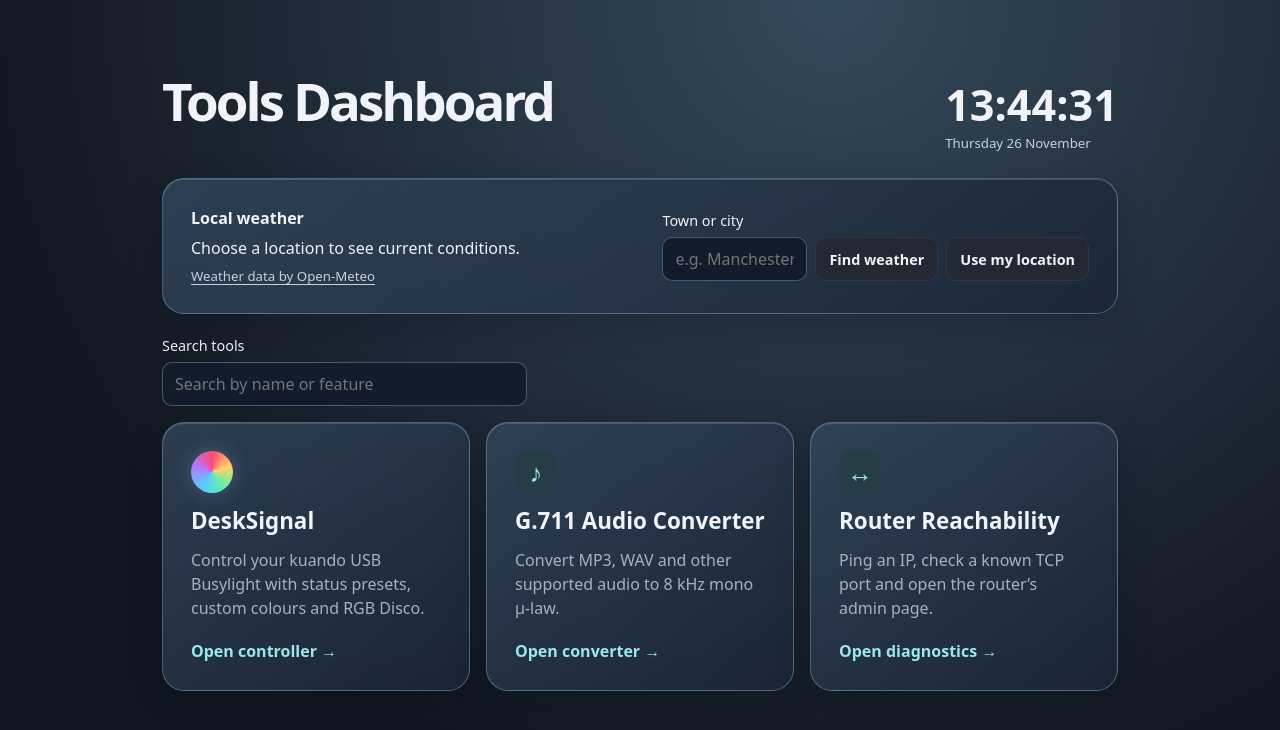
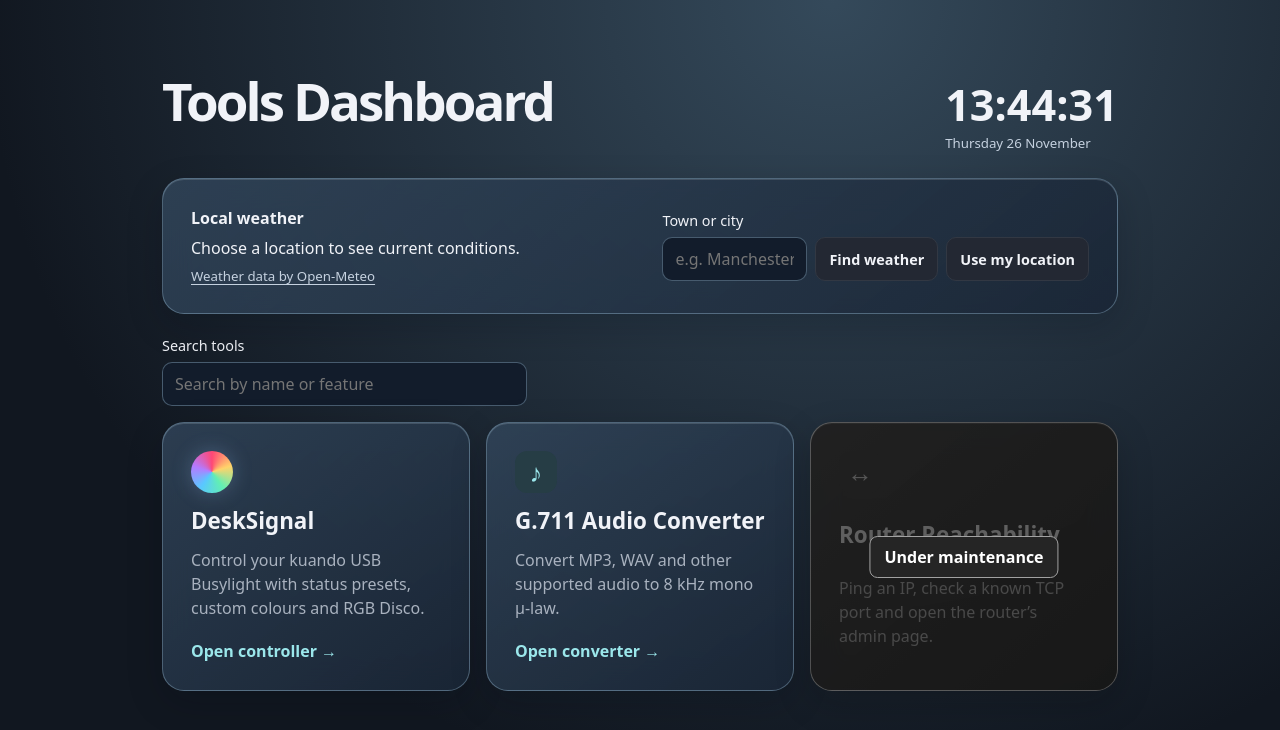
Before and after one commit to DomGibson/DeskSignal, a plain HTML site: page index.html in a window 1280 px wide. Drawn offline with Linux system fonts and the light colour scheme.

Commit message:
Mark Router Reachability card under maintenance

```diff
--- a/index.html
+++ b/index.html
@@ -6,6 +6,33 @@
   <title>Tools Dashboard</title>
   <link rel="stylesheet" href="./style.css?v=weather-1">
   <script type="module" src="./dashboard.mjs?v=weather-1"></script>
+  <style>
+    .tool-card--maintenance { position: relative; isolation: isolate; cursor: default; overflow: hidden; }
+    .weather-dashboard .tool-card--maintenance { filter: grayscale(1); border-color: #83889370; }
+    .weather-dashboard .tool-card--maintenance:hover { border-color: #83889370; }
+    .tool-card--maintenance::before {
+      content: "";
+      position: absolute;
+      inset: 0;
+      z-index: 1;
+      background: #101216a6;
+    }
+    .tool-maintenance-label {
+      position: absolute;
+      z-index: 2;
+      inset: 50% auto auto 50%;
+      transform: translate(-50%, -50%);
+      width: max-content;
+      max-width: calc(100% - 24px);
+      padding: 9px 14px;
+      border: 1px solid #9ca3af;
+      border-radius: 8px;
+      background: #22252b;
+      color: #fff;
+      font-weight: 650;
+      text-align: center;
+    }
+  </style>
 </head>
 <body class="weather-dashboard">
   <div id="weather-effect" aria-hidden="true"></div>
@@ -47,12 +74,12 @@
         <p>Convert MP3, WAV and other supported audio to 8 kHz mono μ-law.</p>
         <span class="tool-action">Open converter <span aria-hidden="true">→</span></span>
       </a>
-      <a class="panel tool-card" href="./router.html">
+      <article class="panel tool-card tool-card--maintenance">
         <span class="tool-audio" aria-hidden="true">↔</span>
         <h2>Router Reachability</h2>
         <p>Ping an IP, check a known TCP port and open the router’s admin page.</p>
-        <span class="tool-action">Open diagnostics <span aria-hidden="true">→</span></span>
-      </a>
+        <span class="tool-maintenance-label">Under maintenance</span>
+      </article>
     </section>
   </main>
 </body>
```
